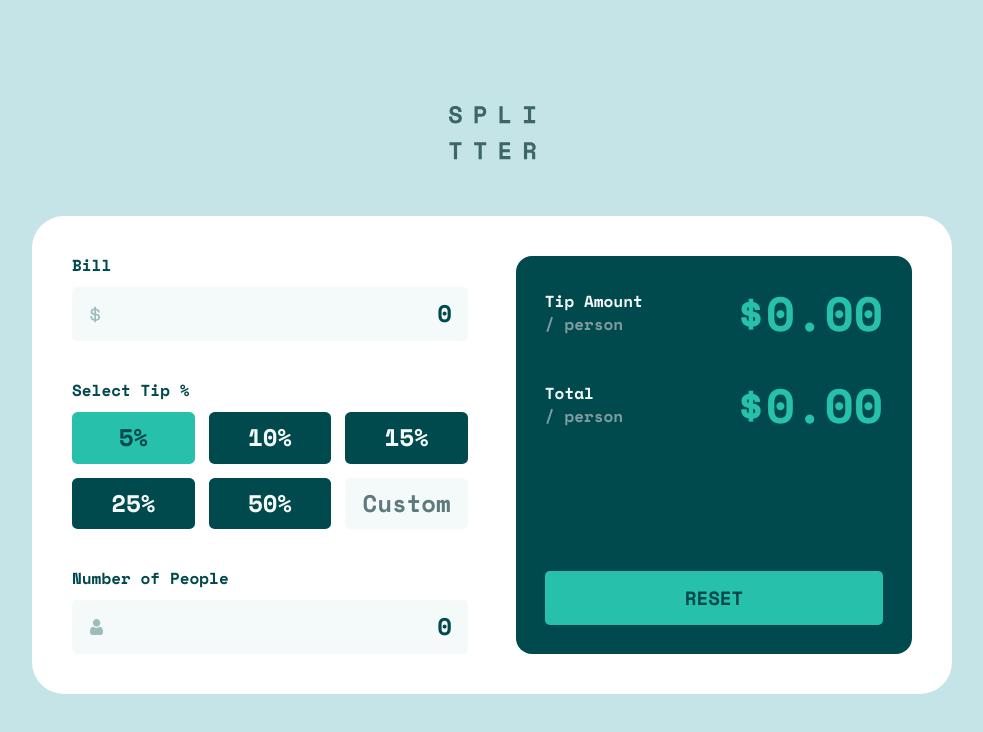
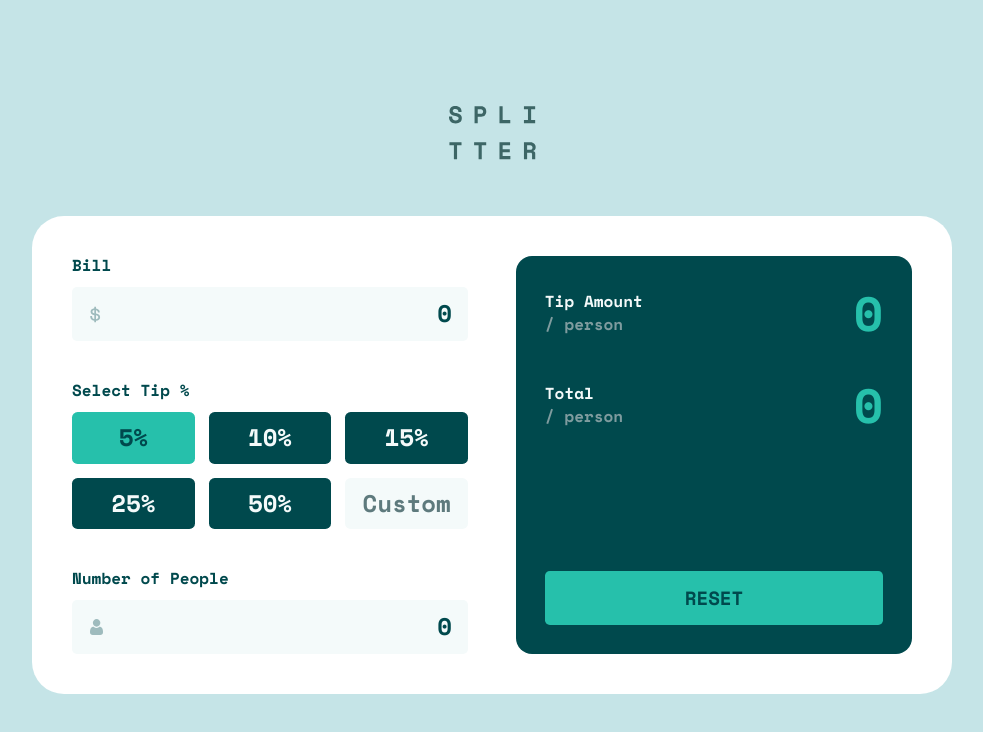
Before and after one commit to kevbradwick/frontendmentor-v2, a SvelteKit app: page /tip-calculator in a window 1280 px wide. Shown: the top 732 px of the page, without its empty margins (148-1131 px from the left). Built offline with nearby package versions, Linux system fonts and the light colour scheme.

Commit message:
main functionality done'

```diff
--- a/src/components/tip-calculator/Summary.svelte
+++ b/src/components/tip-calculator/Summary.svelte
@@ -1,5 +1,9 @@
 <script>
-  import { tipAmount, totalAmount } from "$lib/tip-calculator/store";
+  import { createEventDispatcher } from "svelte";
+
+  const dispatch = createEventDispatcher();
+  export let tipAmountPerPerson = 0;
+  export let totalPerPerson = 0;
 </script>
 
 <div class="container">
@@ -10,7 +14,7 @@
       <p class="light">/ person</p>
     </div>
     <div class="col">
-      <p class="number">${$tipAmount.toFixed(2)}</p>
+      <p class="number">{tipAmountPerPerson}</p>
     </div>
   </div>
 
@@ -21,7 +25,7 @@
       <p class="light">/ person</p>
     </div>
     <div class="col">
-      <p class="number">${$totalAmount.toFixed(2)}</p>
+      <p class="number">{totalPerPerson}</p>
     </div>
   </div>
 
@@ -29,7 +33,7 @@
 
   <!-- reset button -->
   <div class="row">
-    <button class="reset">Reset</button>
+    <button class="reset" on:click|preventDefault|self={() => dispatch("reset")}>Reset</button>
   </div>
 </div>
 
--- a/src/lib/tip-calculator/index.js
+++ b/src/lib/tip-calculator/index.js
@@ -11,7 +11,7 @@ export const calculateTip = (bill, tip, people) => {
   let totalTip = bill * (tip / 100);
   return {
     tipAmountPerPerson: totalTip / people,
-    totalPerPerson: bill + totalTip / people
+    totalPerPerson: (bill + totalTip) / people
   };
 };
 
--- a/src/routes/tip-calculator/+page.svelte
+++ b/src/routes/tip-calculator/+page.svelte
@@ -3,10 +3,29 @@
   import Logo from "$components/tip-calculator/Logo.svelte";
   import CalculatorForm from "$components/tip-calculator/CalculatorForm.svelte";
   import Summary from "$components/tip-calculator/Summary.svelte";
+  import { calculateTip } from "$lib/tip-calculator";
 
   let billAmount = 0;
   let numberOfPeople = 0;
   let tipPercentage = 0;
+  let tipAmountPerPerson = 0;
+  let totalPerPerson = 0;
+
+  const reset = () => {
+    billAmount = 0;
+    numberOfPeople = 0;
+    tipPercentage = 0;
+    tipAmountPerPerson = 0;
+    totalPerPerson = 0;
+  };
+
+  $: {
+    if (billAmount > 0 && numberOfPeople > 0) {
+      const values = calculateTip(billAmount, tipPercentage, numberOfPeople);
+      tipAmountPerPerson = values.tipAmountPerPerson;
+      totalPerPerson = values.totalPerPerson;
+    }
+  }
 </script>
 
 <main>
@@ -16,7 +35,7 @@
     </div>
     <Panel>
       <CalculatorForm bind:billAmount bind:tipPercentage bind:numberOfPeople />
-      <Summary />
+      <Summary bind:tipAmountPerPerson bind:totalPerPerson on:reset={reset} />
     </Panel>
   </div>
 </main>
```
